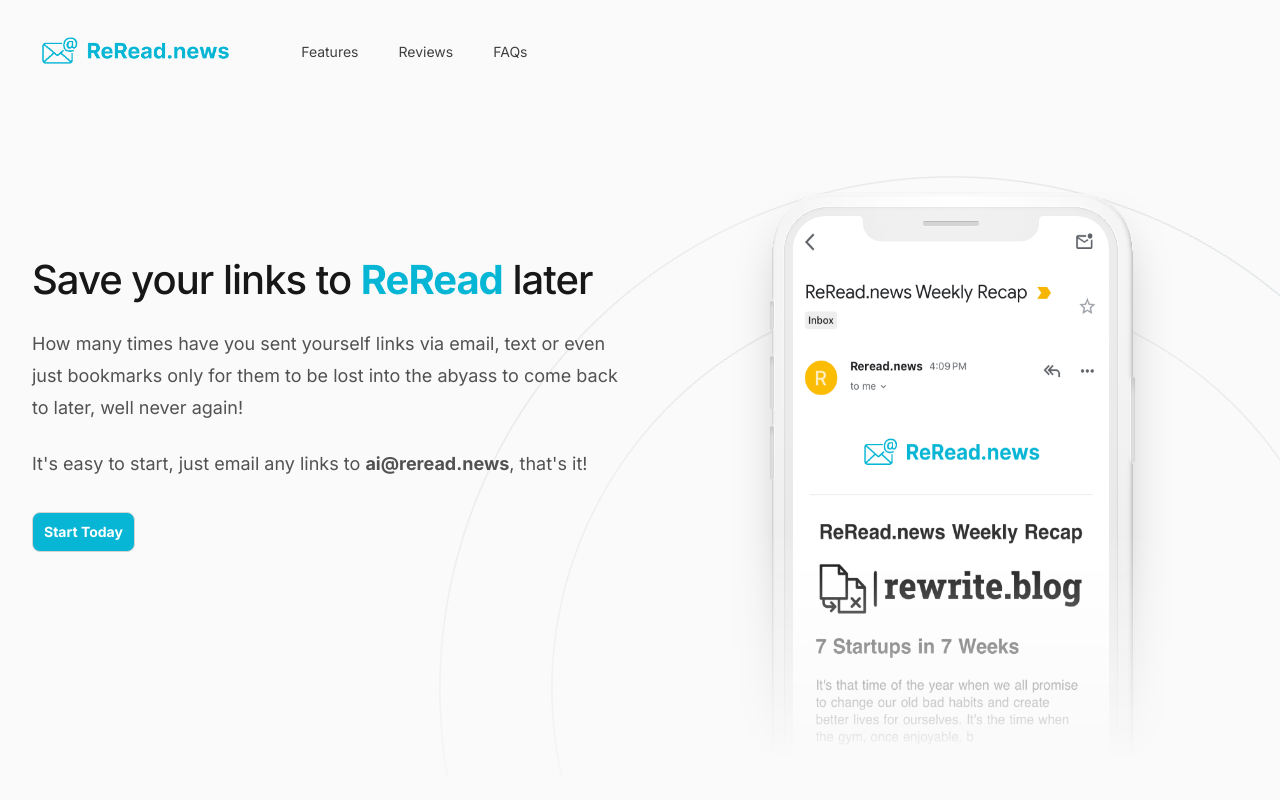
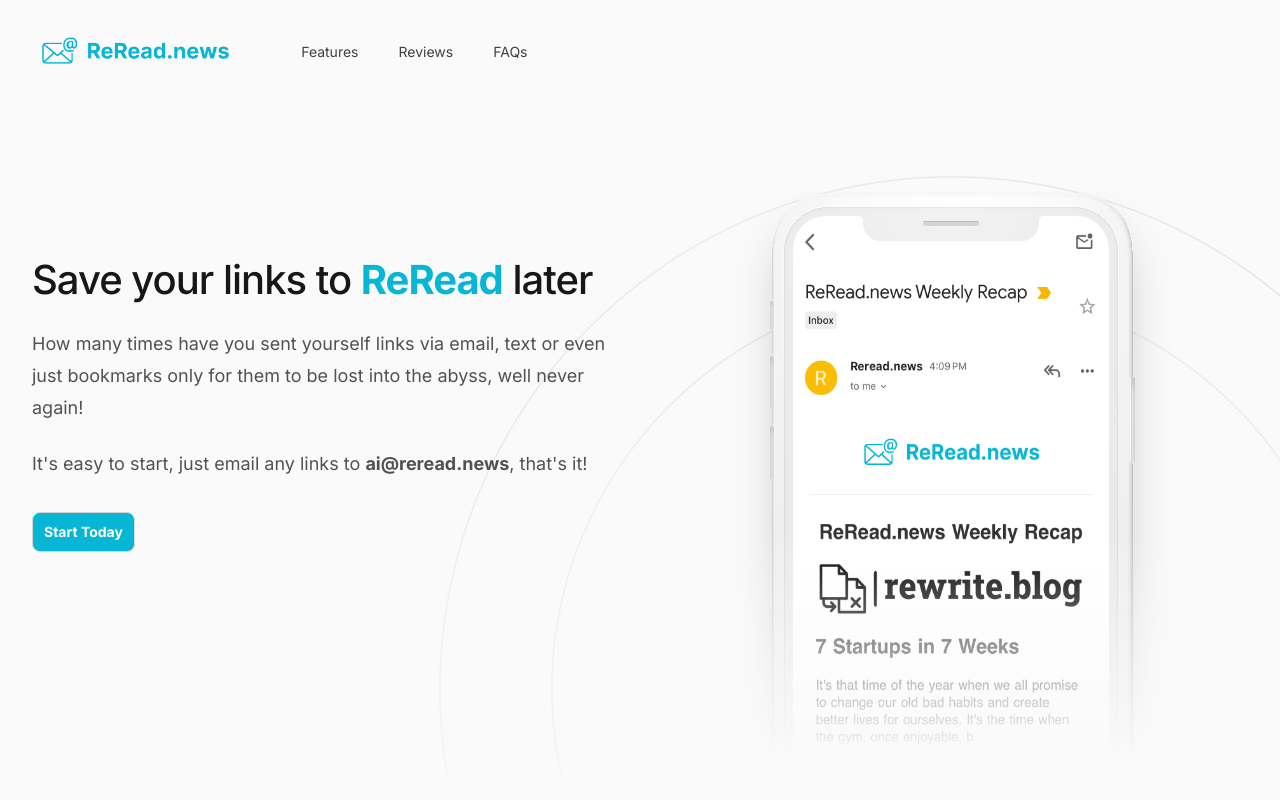
Before and after one commit to tmoreton/reread.news, a Next.js app: page / in a window 1280 px wide. Shown: the top 800 px of the page. Built offline with nearby package versions, Linux system fonts and the light colour scheme.

Commit message:
update homepage

```diff
--- a/src/components/Hero.tsx
+++ b/src/components/Hero.tsx
@@ -96,7 +96,7 @@
               Save your links to <b className="text-cyan-500">ReRead</b> later
             </h1>
             <p className="mt-6 text-lg text-gray-600">
-              How many times have you sent yourself links via email, text or even just bookmarks only for them to be lost into the abyass to come back to later, well never again!
+              How many times have you sent yourself links via email, text or even just bookmarks only for them to be lost into the abyss, well never again!
             </p>
             <p className="mt-6 text-lg text-gray-600">
               It's easy to start, just email any links to <b>ai@reread.news</b>, that's it!
```
